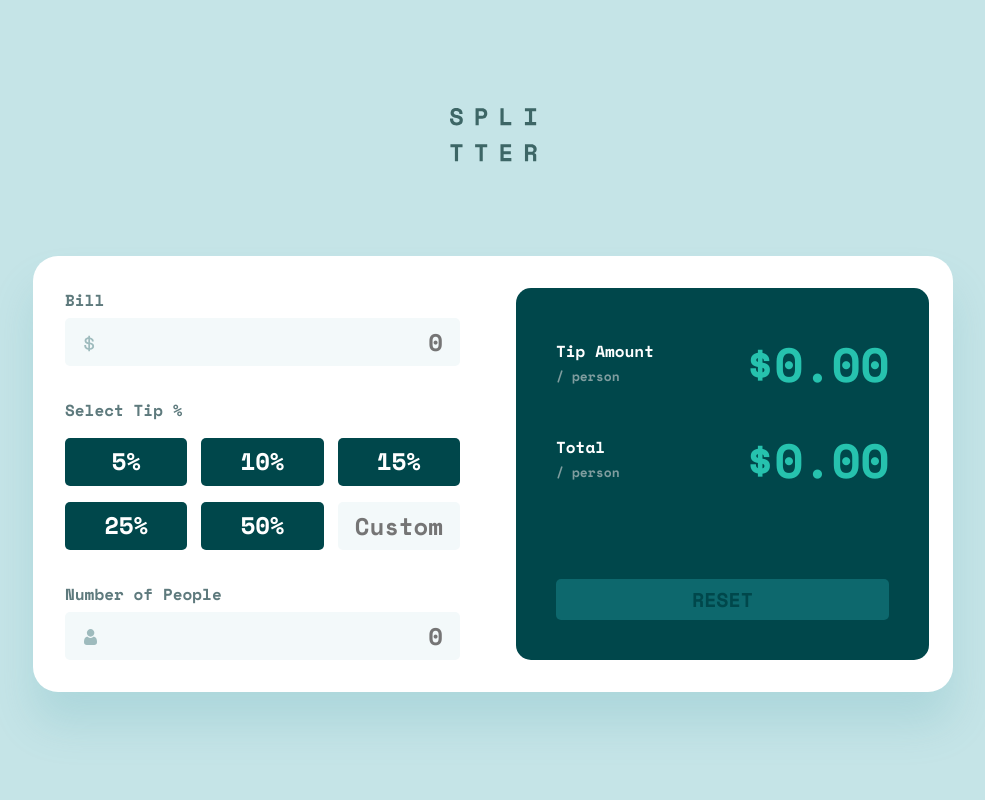
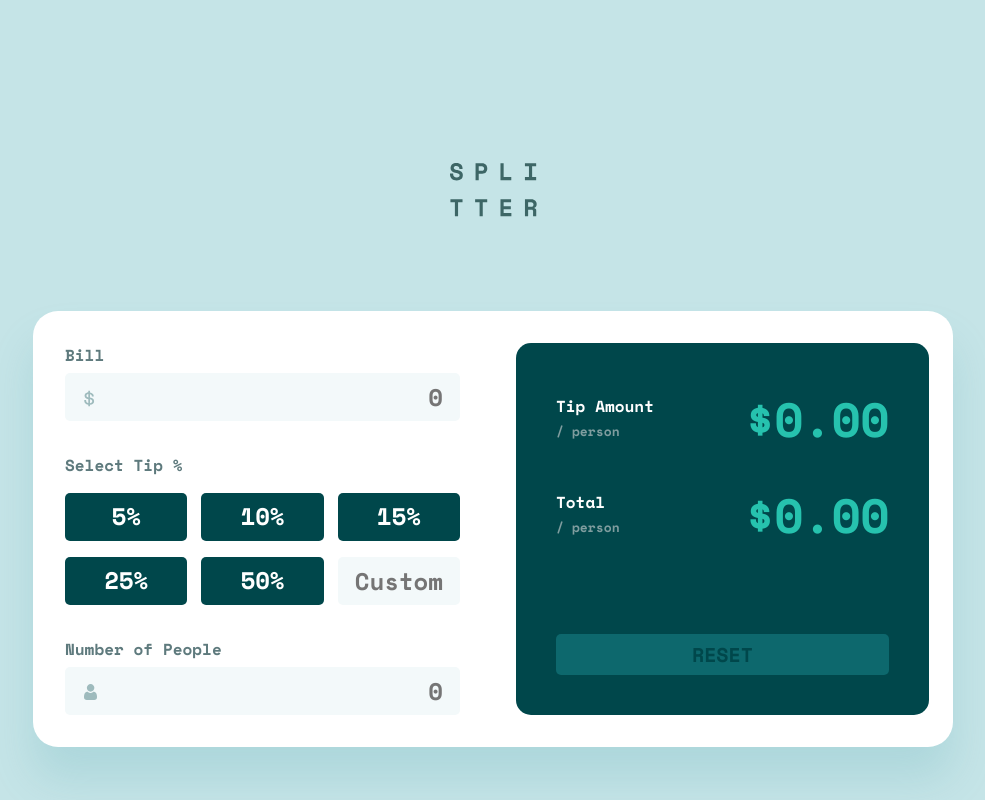
Before and after one commit to olaide-hok/tip-calculator-app, a website: page index.html in a window 1536 px wide. Shown: the whole page, without its empty margins (275-1260 px from the left). Drawn offline with nearby package versions, Linux system fonts and the light colour scheme.

Commit message:
update styles

```diff
--- a/styles/styles.scss
+++ b/styles/styles.scss
@@ -6,7 +6,7 @@ body {
   position: relative; /* Ensures the body is positioned relative to its normal flow */
   display: flex; /* Enables flexbox layout */
   justify-content: center; /* Centers content horizontally */
-  align-items: center; /* Centers content vertically */
+  // align-items: center; /* Centers content vertically */
   min-height: 100vh; /* Ensures the body takes up at least the full viewport height */
   font-family: "Space Mono";
   font-style: normal;
@@ -263,7 +263,7 @@ input[type="number"]::-webkit-inner-spin-button {
 @media screen and (min-width: 1440px) {
   .container {
     max-width: rem(920px);
-    margin: 0 auto;
+    margin: rem(163px) auto 0;
     row-gap: rem(87.86px);
     padding-top: 0;
 
```
Also changed, not shown: styles/styles.css, 1 other file.
